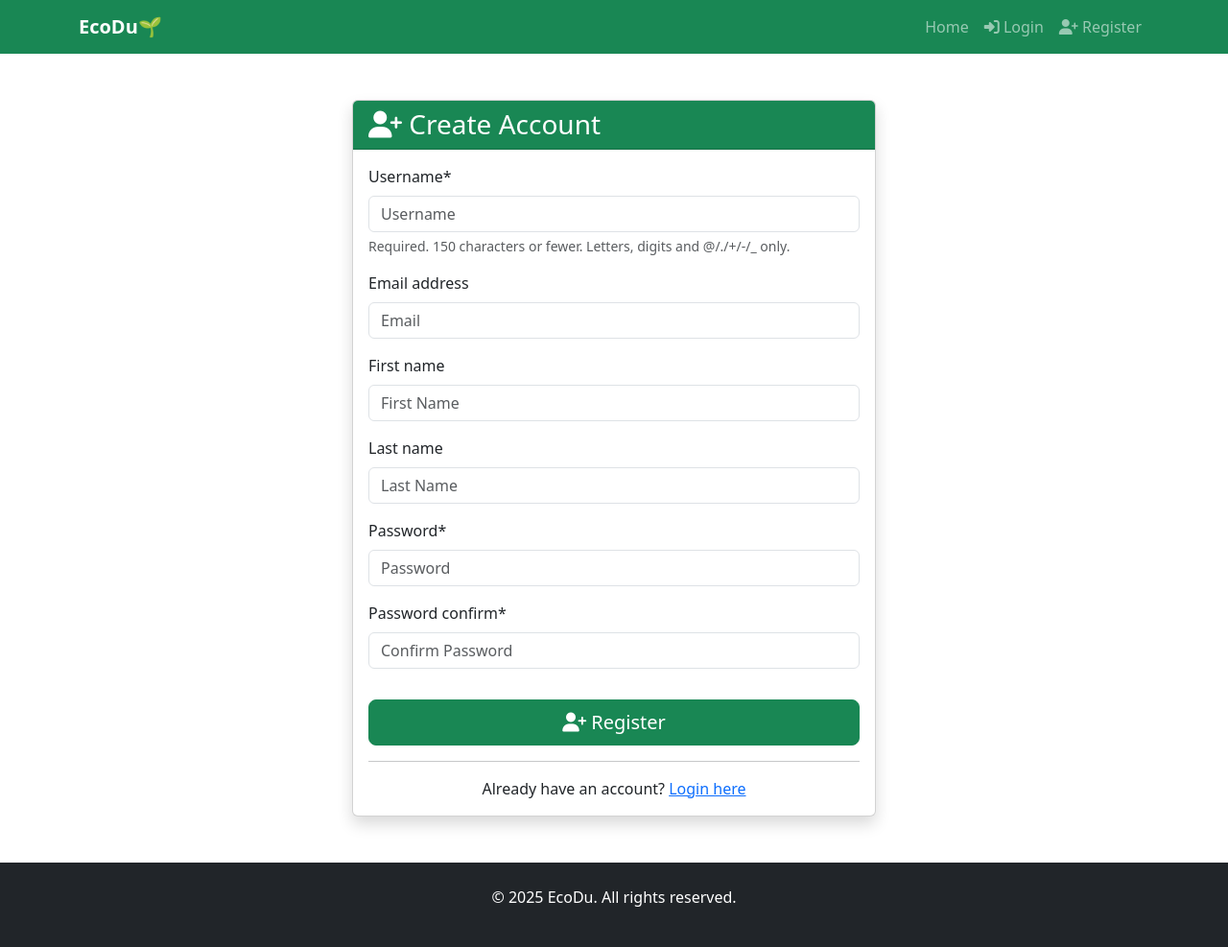
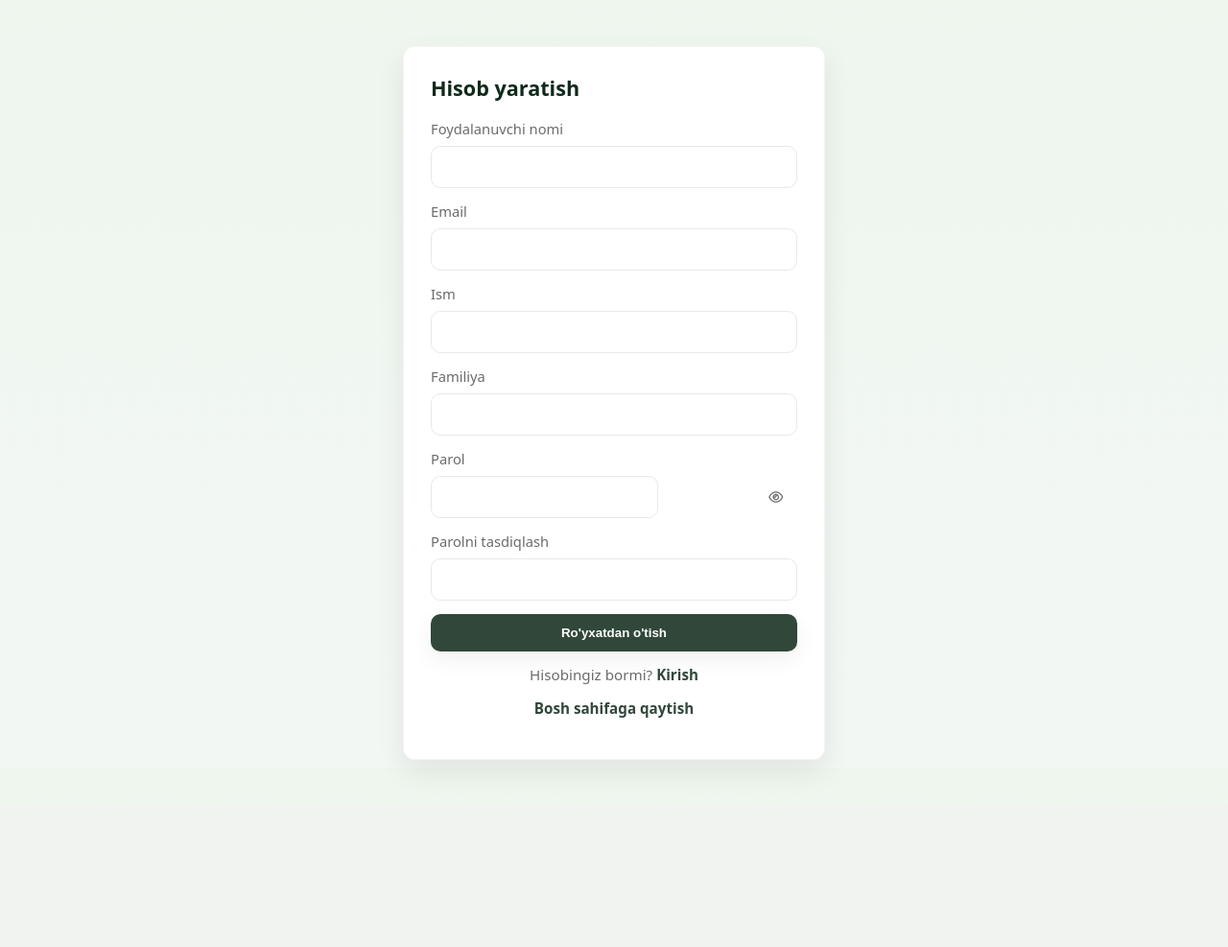
Before and after one commit to startprogramm/EcoDu-new, a Django app: page /users/register/ in a window 1280 px wide. Shown: the whole page at 96% size. After the commit the page ends 804 px from the top, so only its background shows below. Run offline with Django 5.2, Linux system fonts and the light colour scheme; some libraries are stand-ins or nearby versions.

Commit message:
Convert login, register, and profile templates to Uzbek language with original beautiful design

```diff
--- a/users/templates/users/register.html
+++ b/users/templates/users/register.html
@@ -1,32 +1,97 @@
-{% extends 'base.html' %}
-{% load crispy_forms_tags %}
+{% load static %}
+<!DOCTYPE html>
+<html lang="uz">
 
-{% block title %}Register - EcoDu{% endblock %}
+<head>
+    <meta charset="utf-8" />
+    <meta name="viewport" content="width=device-width, initial-scale=1" />
+    <title>Ro'yxatdan o'tish - EcoDu</title>
+    <link rel="stylesheet" href="{% static 'register.css' %}" />
+    <link rel="stylesheet" href="https://cdnjs.cloudflare.com/ajax/libs/font-awesome/7.0.1/css/all.min.css">
+</head>
 
-{% block content %}
-<div class="container mt-5">
-    <div class="row justify-content-center">
-        <div class="col-md-6">
-            <div class="card shadow">
-                <div class="card-header bg-success text-white">
-                    <h3 class="mb-0"><i class="fas fa-user-plus"></i> Create Account</h3>
+<body>
+
+    <main class="auth-section">
+        <div class="auth-card" role="region" aria-labelledby="register-title">
+            <h1 id="register-title" class="section-title">Hisob yaratish</h1>
+
+            <form method="post" id="register-form">
+                {% csrf_token %}
+
+                {% if form.non_field_errors %}
+                <div class="alert alert-danger">
+                    {{ form.non_field_errors }}
                 </div>
-                <div class="card-body">
-                    <form method="post">
-                        {% csrf_token %}
-                        {{ form|crispy }}
-                        <button type="submit" class="btn btn-success btn-lg w-100 mt-3">
-                            <i class="fas fa-user-plus"></i> Register
-                        </button>
-                    </form>
-                    <hr>
-                    <p class="text-center mb-0">
-                        Already have an account?
-                        <a href="{% url 'users:login' %}">Login here</a>
-                    </p>
+                {% endif %}
+
+                <div class="input-group">
+                    <label for="id_username">Foydalanuvchi nomi</label>
+                    <input id="id_username" name="username" type="text" required autocomplete="username"
+                        value="{{ form.username.value|default:'' }}" />
+                    {% if form.username.errors %}
+                    <span class="error-text">{{ form.username.errors.0 }}</span>
+                    {% endif %}
                 </div>
-            </div>
+
+                <div class="input-group">
+                    <label for="id_email">Email</label>
+                    <input id="id_email" name="email" type="email" required autocomplete="email"
+                        value="{{ form.email.value|default:'' }}" />
+                    {% if form.email.errors %}
+                    <span class="error-text">{{ form.email.errors.0 }}</span>
+                    {% endif %}
+                </div>
+
+                <div class="input-group">
+                    <label for="id_first_name">Ism</label>
+                    <input id="id_first_name" name="first_name" type="text" autocomplete="given-name"
+                        value="{{ form.first_name.value|default:'' }}" />
+                    {% if form.first_name.errors %}
+                    <span class="error-text">{{ form.first_name.errors.0 }}</span>
+                    {% endif %}
+                </div>
+
+                <div class="input-group">
+                    <label for="id_last_name">Familiya</label>
+                    <input id="id_last_name" name="last_name" type="text" autocomplete="family-name"
+                        value="{{ form.last_name.value|default:'' }}" />
+                    {% if form.last_name.errors %}
+                    <span class="error-text">{{ form.last_name.errors.0 }}</span>
+                    {% endif %}
+                </div>
+
+                <div class="input-group">
+                    <label for="id_password">Parol</label>
+                    <div class="password-wrap">
+                        <input id="id_password" name="password" type="password" minlength="6" required
+                            autocomplete="new-password" />
+                        <button type="button" class="pw-toggle" aria-label="Parolni ko'rsatish"><i
+                                class="fa-regular fa-eye"></i></button>
+                    </div>
+                    {% if form.password.errors %}
+                    <span class="error-text">{{ form.password.errors.0 }}</span>
+                    {% endif %}
+                </div>
+
+                <div class="input-group">
+                    <label for="id_password_confirm">Parolni tasdiqlash</label>
+                    <input id="id_password_confirm" name="password_confirm" type="password" minlength="6" required
+                        autocomplete="new-password" />
+                    {% if form.password_confirm.errors %}
+                    <span class="error-text">{{ form.password_confirm.errors.0 }}</span>
+                    {% endif %}
+                </div>
+
+                <button type="submit" class="button primary">Ro'yxatdan o'tish</button>
+
+                <p class="auth-footer">Hisobingiz bormi? <a href="{% url 'users:login' %}">Kirish</a></p>
+                <p class="auth-footer"><a href="{% url 'videos:home' %}">Bosh sahifaga qaytish</a></p>
+            </form>
         </div>
-    </div>
-</div>
-{% endblock %}
+    </main>
+
+    <script src="{% static 'register.js' %}"></script>
+</body>
+
+</html>
```
Also changed, not shown: users/templates/users/login.html (+56 -27 lines), users/templates/users/profile.html (+25 -24 lines).
